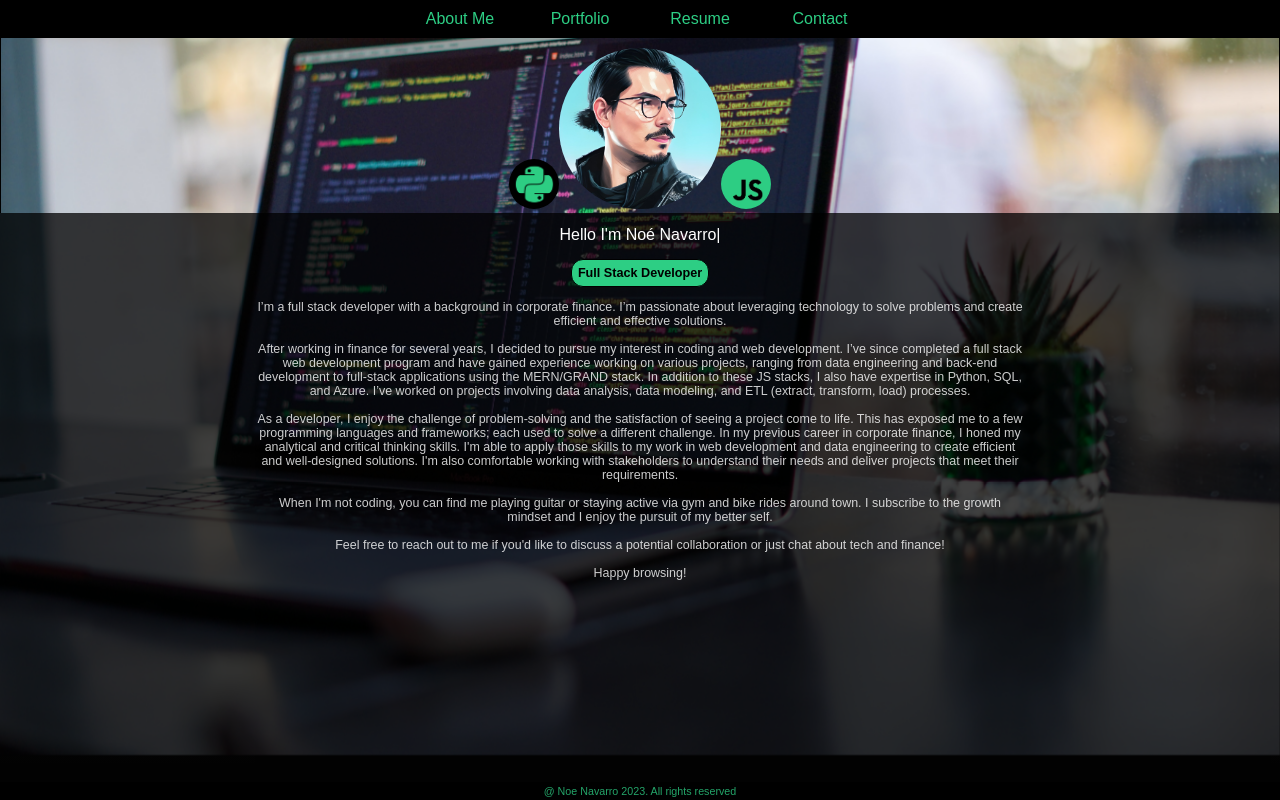
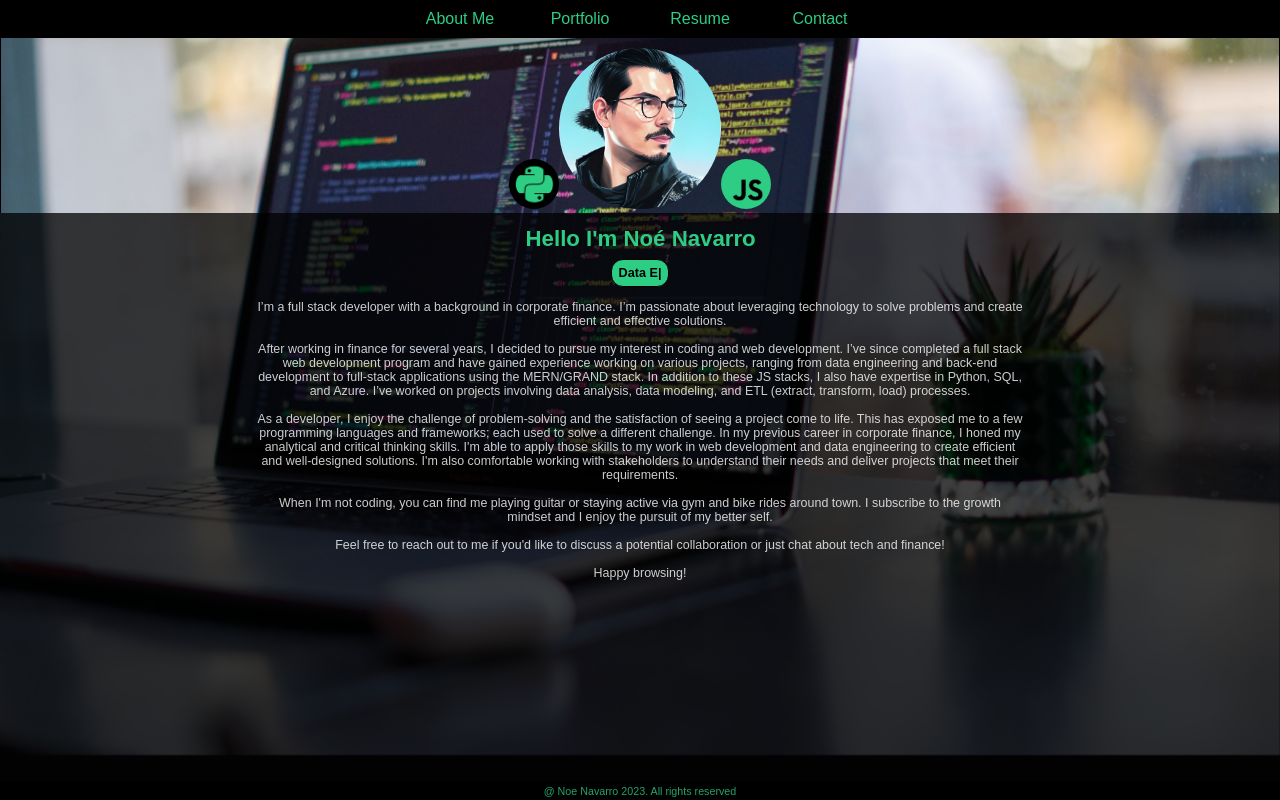
Before and after one commit to Nnavarr/portfolio, a React (Create React App) app in the folder client/: page / in a window 1280 px wide. Built offline with nearby package versions, Linux system fonts and the light colour scheme.

Commit message:
finalized email and small type writer effect for homepage

```diff
--- a/client/src/components/About/index.js
+++ b/client/src/components/About/index.js
@@ -27,19 +27,35 @@ const About = () => {
           <div
             id='welcome-container'
           >
-            <TypeAnimation
-              sequence={[
-                "Hello I'm Noé Navarro"
-              ]}
-              style={{ color: 'white', margin: '0'}}
-            />
-            {/* <h1 style={{ color: 'white', margin: '0'}}>Hello! I'm </h1>
-            <h1 id='myname' style={{ marginTop: '0' }}>Noé Navarro</h1> */}
+            {/* <h1 style={{ color: 'white', margin: '0'}}>
+              <TypeAnimation
+                sequence={[
+                  "Hello I'm "
+                ]}
+                style={{ color: 'white', margin: '0'}}
+                cursor={false}
+
+              />
+            </h1> */}
+            <h1 id='myname' style={{ marginTop: '0' }}>
+              <TypeAnimation
+                sequence={[
+                  "Hello I'm  Noé Navarro"
+                ]}
+                cursor={false}
+              />
+            </h1>
           </div>
 
           {/* full stack dev banner */}
           <div id='title-container'>
-            <h2 id='title'> Full Stack Developer</h2>
+            <h2 id='title'>
+              <TypeAnimation
+                sequence={['Full Stack Developer', 1000, 'Data Engineer', 1000, 'Financial Analyst', 1000]}
+                repeat={Infinity}
+                startDelay={1000}
+              />
+            </h2>
           </div>
         </div>
         <p id='aboutme-paragraph'>
--- a/client/src/index.css
+++ b/client/src/index.css
@@ -303,8 +303,6 @@ footer {
   width: 60%;
   margin: auto;
   color: white;
-  animation:
-    typewriter 3s steps(30, end), blink .75s step-end infinite;
 }
 
 #gh-image {
```
